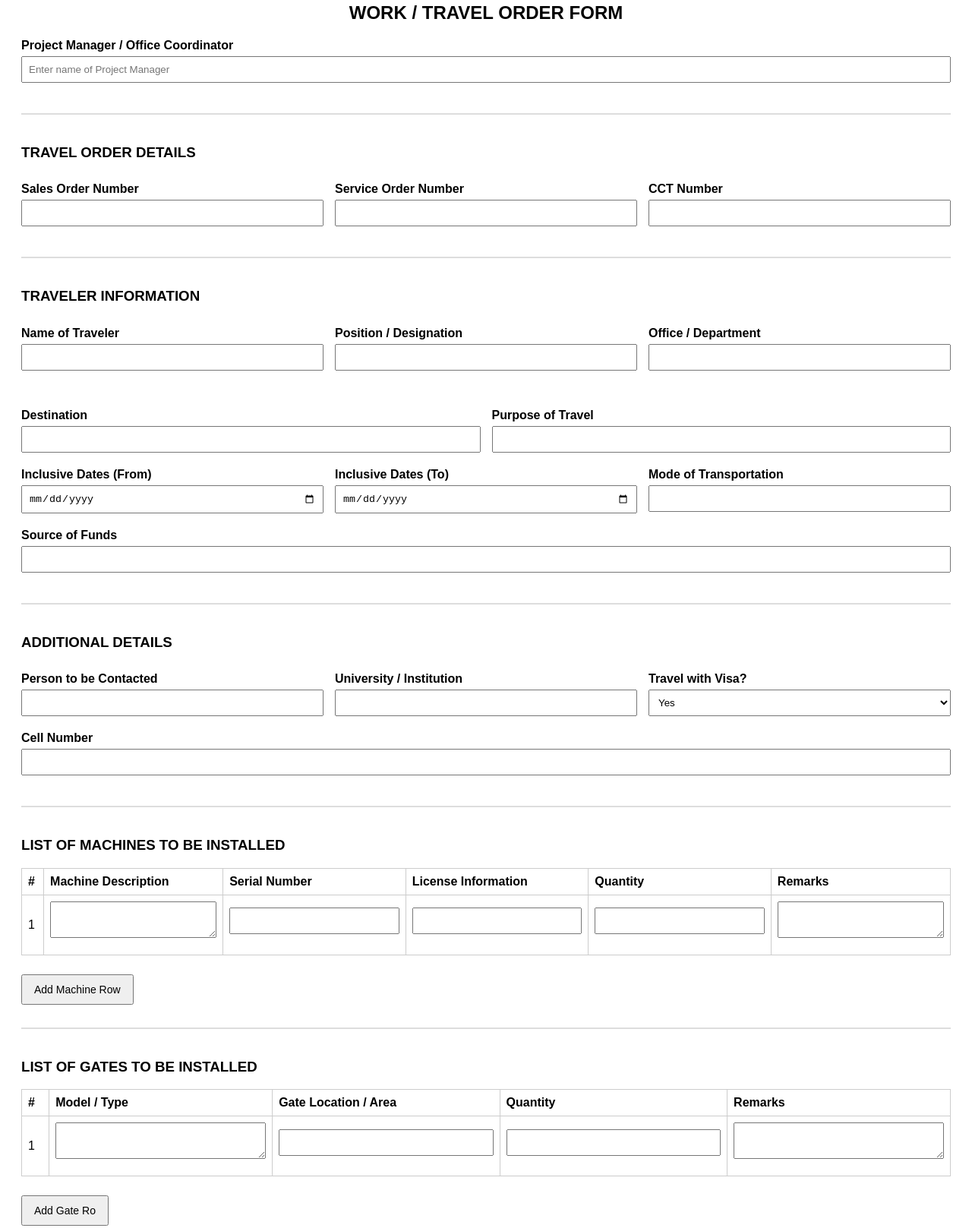
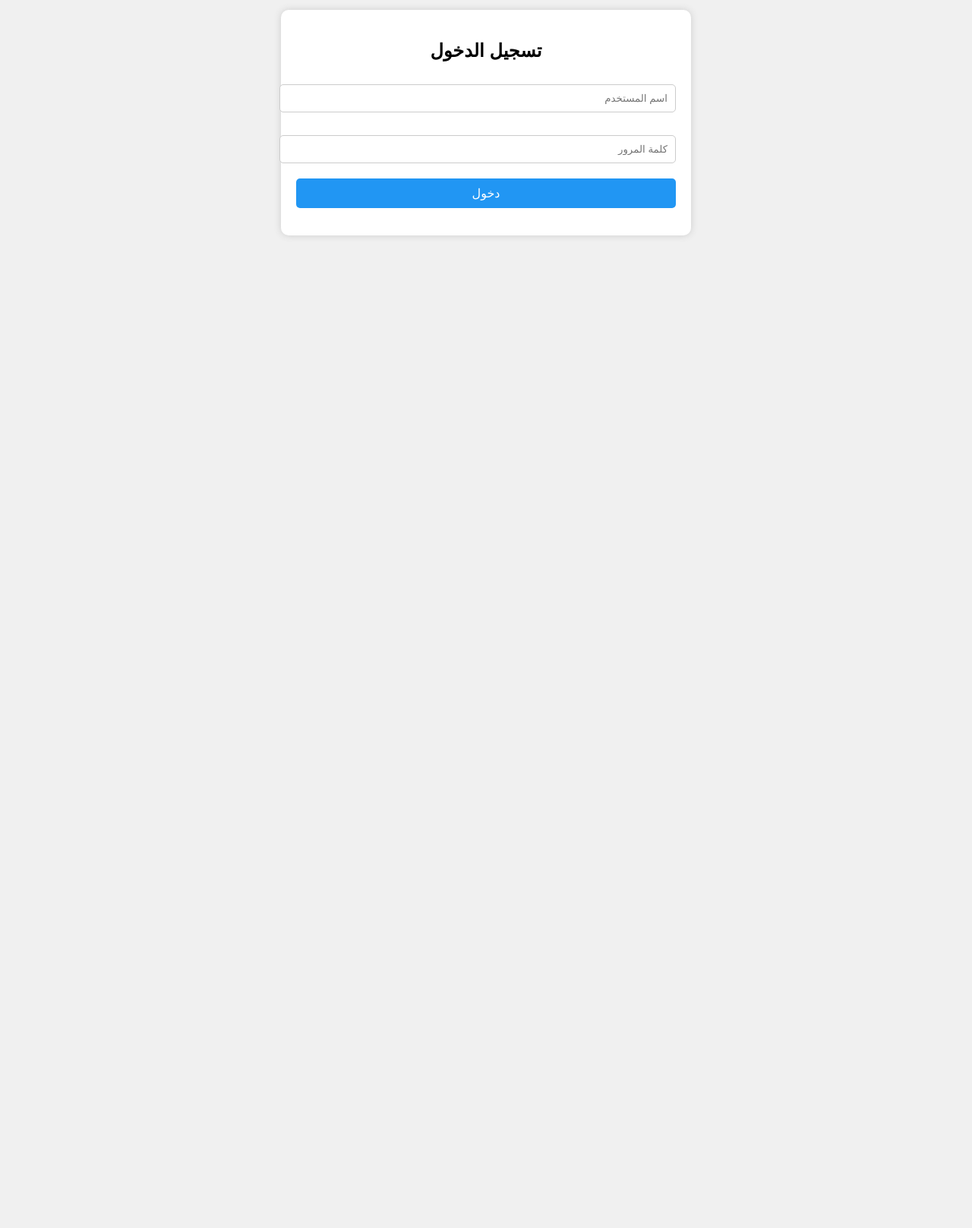
Before and after one commit to mabdo2014/Project1, a plain HTML site: page index.html in a window 1280 px wide. Shown: the part 45-1662 px from the top of the page at 76% size. After the commit the page ends 800 px from the top, so only its background shows below. Drawn offline with Linux system fonts and the light colour scheme.

Commit message:
Update index.html

```diff
--- a/index.html
+++ b/index.html
@@ -1,225 +1,100 @@
 <!DOCTYPE html>
-<html lang="en" dir="ltr">
+<html lang="ar">
 <head>
   <meta charset="UTF-8">
-  <title>Work / Travel Order Form</title>
+  <title>تسجيل الدخول - نموذج الزيارة</title>
   <style>
     body {
       font-family: Arial, sans-serif;
+      direction: rtl;
+      background: #f0f0f0;
+      padding: 50px;
+    }
+    .login-box, .form-box {
+      max-width: 500px;
+      margin: auto;
       padding: 20px;
+      background: white;
+      border-radius: 10px;
+      box-shadow: 0 0 10px #ccc;
     }
-
     h2 {
       text-align: center;
     }
-
-    label {
-      display: block;
-      margin: 10px 0 5px;
-      font-weight: bold;
+    input {
+      width: 100%;
+      padding: 10px;
+      margin-top: 10px;
+      margin-bottom: 20px;
+      border: 1px solid #ccc;
+      border-radius: 5px;
     }
-
-    input, textarea, select {
+    button {
       width: 100%;
-      padding: 8px;
-      margin-bottom: 10px;
-      box-sizing: border-box;
+      padding: 10px;
+      background-color: #2196F3;
+      color: white;
+      border: none;
+      border-radius: 5px;
+      font-size: 16px;
     }
-
-    .row {
-      display: flex;
-      gap: 15px;
+    .hidden {
+      display: none;
     }
-
-    .row > div {
-      flex: 1;
-    }
-
-    .section {
-      margin: 30px 0;
-      border-top: 2px solid #ddd;
-      padding-top: 20px;
-    }
-
-    table {
-      width: 100%;
-      border-collapse: collapse;
-      margin-bottom: 15px;
-    }
-
-    th, td {
-      border: 1px solid #ccc;
-      padding: 8px;
-      text-align: left;
-    }
-
-    button {
-      margin-top: 10px;
-      padding: 10px 15px;
-      font-size: 14px;
-      cursor: pointer;
-    }
-
-    .actions {
-      margin-top: 30px;
-      display: flex;
-      justify-content: space-between;
-      flex-wrap: wrap;
-      gap: 10px;
+    .error {
+      color: red;
+      text-align: center;
     }
   </style>
 </head>
 <body>
 
-  <h2>WORK / TRAVEL ORDER FORM</h2>
-
-  <!-- Project Coordinator -->
-  <div>
-    <label>Project Manager / Office Coordinator</label>
-    <input type="text" placeholder="Enter name of Project Manager">
+  <!-- شاشة تسجيل الدخول -->
+  <div class="login-box" id="loginBox">
+    <h2>تسجيل الدخول</h2>
+    <input type="text" id="username" placeholder="اسم المستخدم">
+    <input type="password" id="password" placeholder="كلمة المرور">
+    <button onclick="login()">دخول</button>
+    <p class="error" id="errorMsg"></p>
   </div>
 
-  <!-- Travel Order -->
-  <div class="section">
-    <h3>TRAVEL ORDER DETAILS</h3>
-    <div class="row">
-      <div>
-        <label>Sales Order Number</label>
-        <input type="text">
-      </div>
-      <div>
-        <label>Service Order Number</label>
-        <input type="text">
-      </div>
-      <div>
-        <label>CCT Number</label>
-        <input type="text">
-      </div>
-    </div>
+  <!-- النموذج الرئيسي (مخفي بالبداية) -->
+  <div class="form-box hidden" id="formBox">
+    <h2>نموذج الزيارة الميدانية</h2>
+    <form>
+      <label>اسم المهندس:</label>
+      <input type="text" required>
+      <label>اسم العميل:</label>
+      <input type="text" required>
+      <label>اسم الجهاز:</label>
+      <input type="text" required>
+      <label>الرقم التسلسلي:</label>
+      <input type="text" required>
+      <label>معلومات الترخيص:</label>
+      <input type="text" required>
+      <label>تاريخ انتهاء الترخيص:</label>
+      <input type="date" required>
+      <button type="submit">إرسال</button>
+    </form>
   </div>
 
-  <!-- Traveler Info -->
-  <div class="section">
-    <h3>TRAVELER INFORMATION</h3>
-    <div class="row">
-      <div>
-        <label>Name of Traveler</label>
-        <input type="text">
-      </div>
-      <div>
-        <label>Position / Designation</label>
-        <input type="text">
-      </div>
-      <div>
-        <label>Office / Department</label>
-        <input type="text">
-      </div>
-    </div>
-  </div>
+  <script>
+    const USER = "admin";
+    const PASS = "1234";
 
-  <!-- Travel Info -->
-  <div class="row">
-    <div>
-      <label>Destination</label>
-      <input type="text">
-    </div>
-    <div>
-      <label>Purpose of Travel</label>
-      <input type="text">
-    </div>
-  </div>
+    function login() {
+      const username = document.getElementById("username").value;
+      const password = document.getElementById("password").value;
+      const errorMsg = document.getElementById("errorMsg");
 
-  <div class="row">
-    <div>
-      <label>Inclusive Dates (From)</label>
-      <input type="date">
-    </div>
-    <div>
-      <label>Inclusive Dates (To)</label>
-      <input type="date">
-    </div>
-    <div>
-      <label>Mode of Transportation</label>
-      <input type="text">
-    </div>
-  </div>
+      if (username === USER && password === PASS) {
+        document.getElementById("loginBox").classList.add("hidden");
+        document.getElementById("formBox").classList.remove("hidden");
+      } else {
+        errorMsg.textContent = "اسم المستخدم أو كلمة المرور غير صحيحة.";
+      }
+    }
+  </script>
 
-  <label>Source of Funds</label>
-  <input type="text">
-
-  <!-- Additional Details -->
-  <div class="section">
-    <h3>ADDITIONAL DETAILS</h3>
-    <div class="row">
-      <div>
-        <label>Person to be Contacted</label>
-        <input type="text">
-      </div>
-      <div>
-        <label>University / Institution</label>
-        <input type="text">
-      </div>
-      <div>
-        <label>Travel with Visa?</label>
-        <select>
-          <option>Yes</option>
-          <option>No</option>
-        </select>
-      </div>
-    </div>
-    <label>Cell Number</label>
-    <input type="text">
-  </div>
-
-  <!-- Machine List -->
-  <div class="section">
-    <h3>LIST OF MACHINES TO BE INSTALLED</h3>
-    <table id="machineTable">
-      <thead>
-        <tr>
-          <th>#</th>
-          <th>Machine Description</th>
-          <th>Serial Number</th>
-          <th>License Information</th>
-          <th>Quantity</th>
-          <th>Remarks</th>
-        </tr>
-      </thead>
-      <tbody>
-        <tr>
-          <td>1</td>
-          <td><textarea></textarea></td>
-          <td><input type="text"></td>
-          <td><input type="text"></td>
-          <td><input type="number"></td>
-          <td><textarea></textarea></td>
-        </tr>
-      </tbody>
-    </table>
-    <button type="button" onclick="addMachineRow()">Add Machine Row</button>
-  </div>
-
-  <!-- Gate List -->
-  <div class="section">
-    <h3>LIST OF GATES TO BE INSTALLED</h3>
-    <table id="gateTable">
-      <thead>
-        <tr>
-          <th>#</th>
-          <th>Model / Type</th>
-          <th>Gate Location / Area</th>
-          <th>Quantity</th>
-          <th>Remarks</th>
-        </tr>
-      </thead>
-      <tbody>
-        <tr>
-          <td>1</td>
-          <td><textarea></textarea></td>
-          <td><input type="text"></td>
-          <td><input type="number"></td>
-          <td><textarea></textarea></td>
-        </tr>
-      </tbody>
-    </table>
-    <button type="button" onclick="addGateRow()">Add Gate Ro
+</body>
+</html>
```
